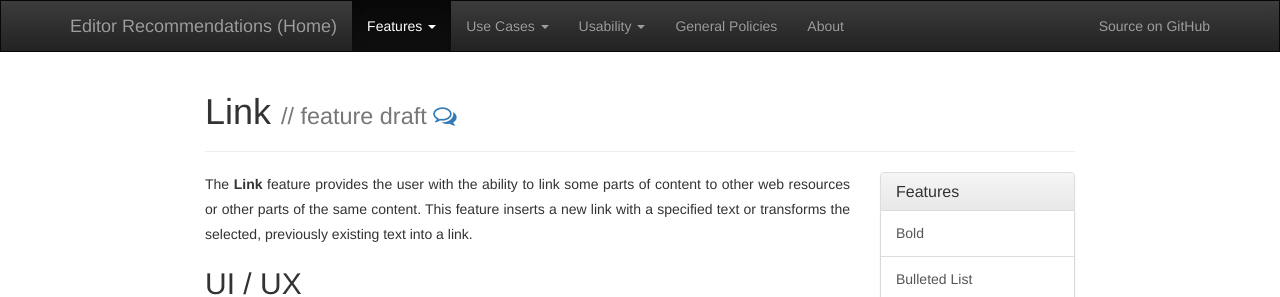
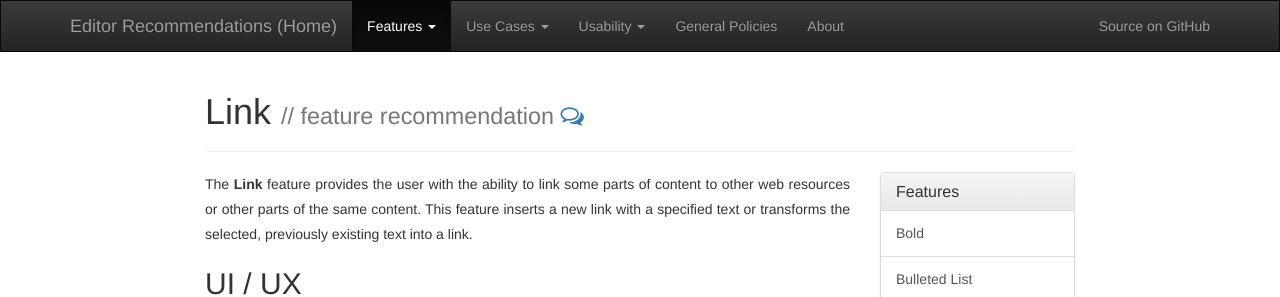
Before and after one commit to ckeditor/editor-recommendations, a Jekyll site: the page built from _features/link.md, in a window 1280 px wide. Shown: the top 297 px of the page. Built offline with Jekyll 4.4.1, drawn with Linux system fonts in a browser that asks for light colours; nearby versions of some CDN libraries.

Commit message:
Make Link a recommendation. Closes #10.

```diff
--- a/_features/link.md
+++ b/_features/link.md
@@ -1,10 +1,10 @@
 ---
 feature:
   name: "Link"
-  status: "Draft"
+  status: "Recommendation"
   discussion: "https://github.com/ckeditor/editor-recommendations/issues/10"
 
-description: Draft for Link feature in WYSIWYG.
+description: Recommendation for Link feature in WYSIWYG.
 layout: default
 ---
 
```
